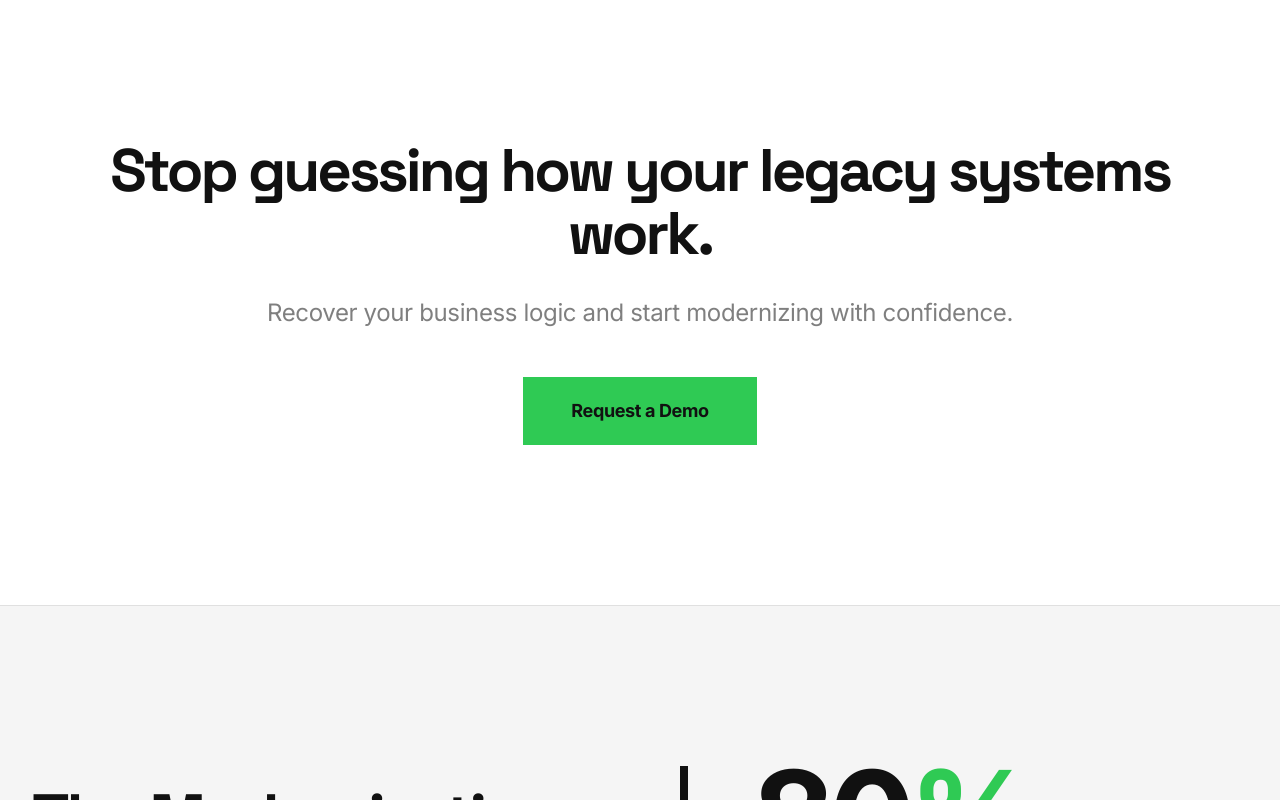
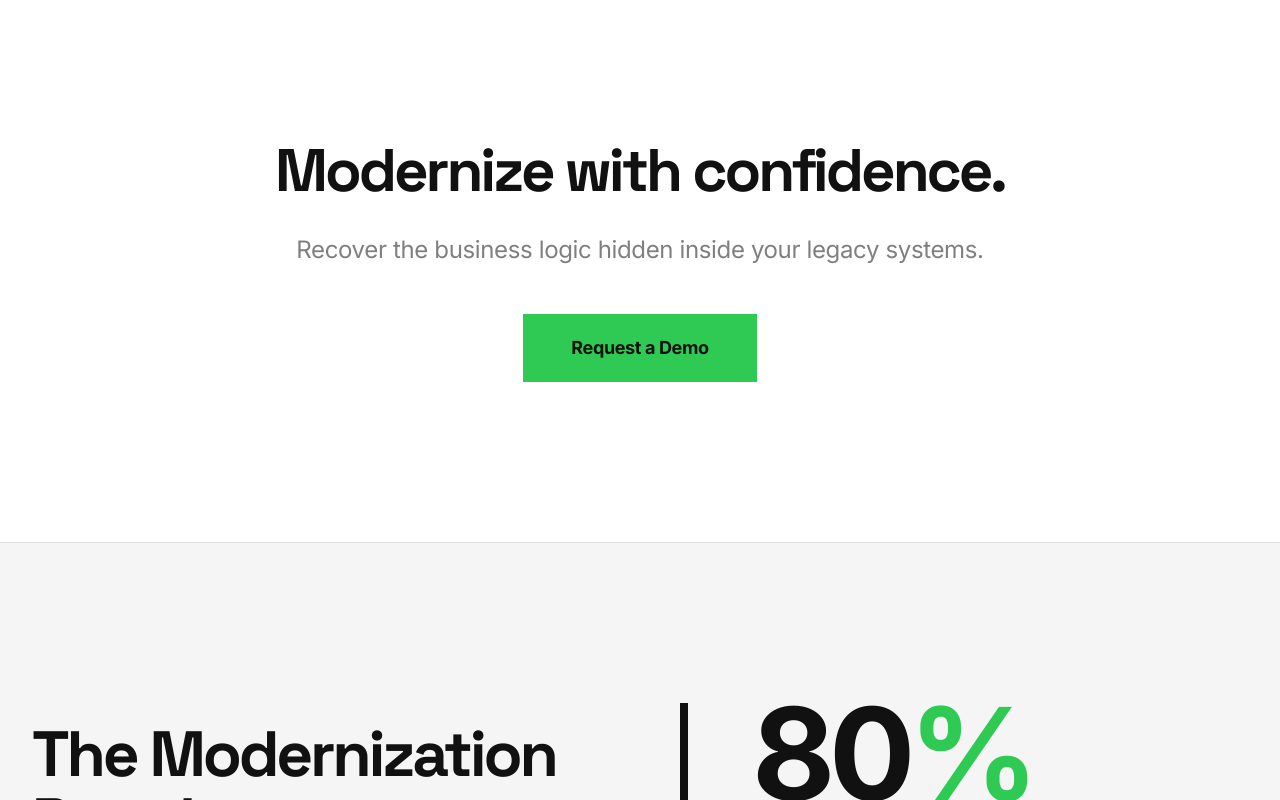
Before and after one commit to soso4ok/oricore-lan, a Next.js app: page / in a window 1280 px wide. Shown: the part 1300-2100 px from the top of the page. Built offline with nearby package versions, Linux system fonts and the light colour scheme; a web font is replaced by a local one.

Commit message:
fix(ui): fix hover text visibility of Request a Demo button

```diff
--- a/app/page.tsx
+++ b/app/page.tsx
@@ -74,12 +74,12 @@ export default function Home() {
       <section className="py-32 md:py-40 border-b border-[#E0E0E0] bg-white">
         <div className="max-w-[1600px] mx-auto px-8 mt-32 text-center">
           <h2 className="text-4xl md:text-6xl font-bold mb-8 tracking-tighter">
-            Stop guessing how your legacy systems work.
+            Modernize with confidence.
           </h2>
           <p className="text-2xl text-black/50 mb-12">
-            Recover your business logic and start modernizing with confidence.
+            Recover the business logic hidden inside your legacy systems.
           </p>
-          <a href="#demo" className="inline-block bg-[#2FCA54] text-[#111111] font-bold text-lg px-12 py-5 hover:bg-black hover:text-white transition-colors duration-300">
+          <a href="#demo" className="inline-block bg-[#2FCA54] !text-[#111111] font-bold text-lg px-12 py-5 hover:bg-black hover:!text-white transition-colors duration-300">
             Request a Demo
           </a>
         </div>
```
